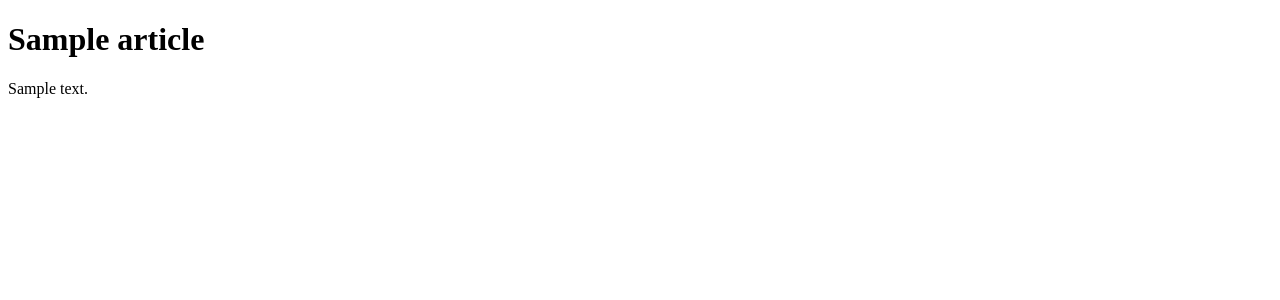
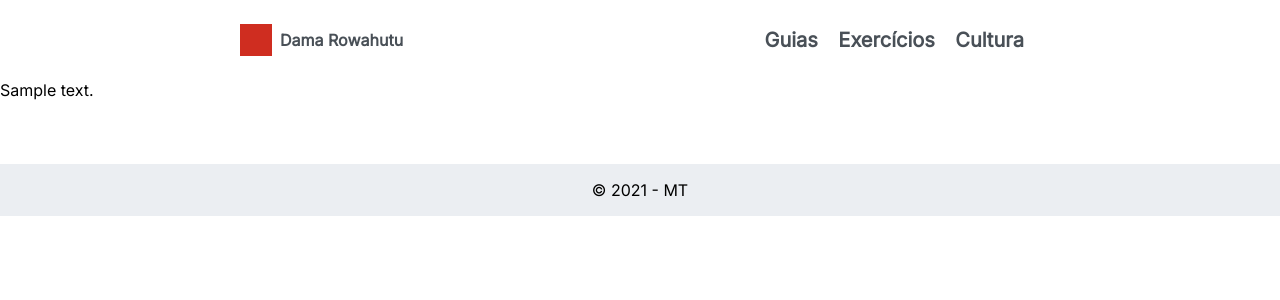
Before and after one commit to Tserewara/dama-rowahutu, a Flask app: template src/articles/entrypoints/blog/templates/article.html in a window 1280 px wide. Shown: the top 300 px of the page. Run offline with Flask 2, Linux system fonts and the light colour scheme; the template is opened without the code that fills it: most values are stand-ins (such as "Sample title", 1, 10 or a date in 2020); parts of the project's set-up code (start-up, migrations or seed data) failed here and were passed over.

Commit message:
Extract header and footer to partials

```diff
--- a/src/articles/entrypoints/blog/templates/article.html
+++ b/src/articles/entrypoints/blog/templates/article.html
@@ -1,6 +1,13 @@
 {% extends 'base.html' %}
 
+{% block styles %}
+<link rel="stylesheet" href="{{ url_for('blog.static', filename='css/home.css')}}">
+{% endblock %}
+
+
+
 {% block body %}
-<h1>{{_article.title}}</h1>
+{% include 'partials/header.html' %}
 {{_article.content|safe}}
+{% include 'partials/footer.html' %}
 {% endblock %}
--- a/src/articles/entrypoints/blog/templates/editor.html
+++ b/src/articles/entrypoints/blog/templates/editor.html
@@ -66,6 +66,6 @@
 <script src="{{url_for('blog.static', filename='js/modal.js')}}"></script>
 <script src="{{url_for('blog.static', filename='js/api.js')}}"></script>
 <script src="{{url_for('blog.static', filename='js/tags.js')}}"></script>
-<script src="{{url_for('blog.static', filename='js/article.js')}}"></script>
+<script src="{{url_for('blog.static', filename='js/buildArticle.js')}}"></script>
 <script src="{{url_for('blog.static', filename='js/editor.js')}}"></script>
 {% endblock %}
--- /dev/null
+++ b/src/articles/entrypoints/blog/templates/partials/footer.html
@@ -0,0 +1,3 @@
+<footer>
+    &copy; 2021 - MT
+</footer>
--- /dev/null
+++ b/src/articles/entrypoints/blog/templates/partials/header.html
@@ -0,0 +1,14 @@
+<header class="header lg-pad">
+
+    <a href="/" class="brand">
+        <div class="logo"></div>
+        <span>Dama Rowahutu</span>
+    </a>
+
+    <nav class="menu">
+        <a class="menu-item" href="#">Guias</a>
+        <a class="menu-item" href="#">Exercícios</a>
+        <a class="menu-item" href="#">Cultura</a>
+    </nav>
+
+</header>
```
Also changed, not shown: src/articles/entrypoints/blog/templates/home.html (+3 -21 lines), src/articles/entrypoints/blog/static/js/buildArticle.js (renamed from src/articles/entrypoints/blog/static/js/article.js).
